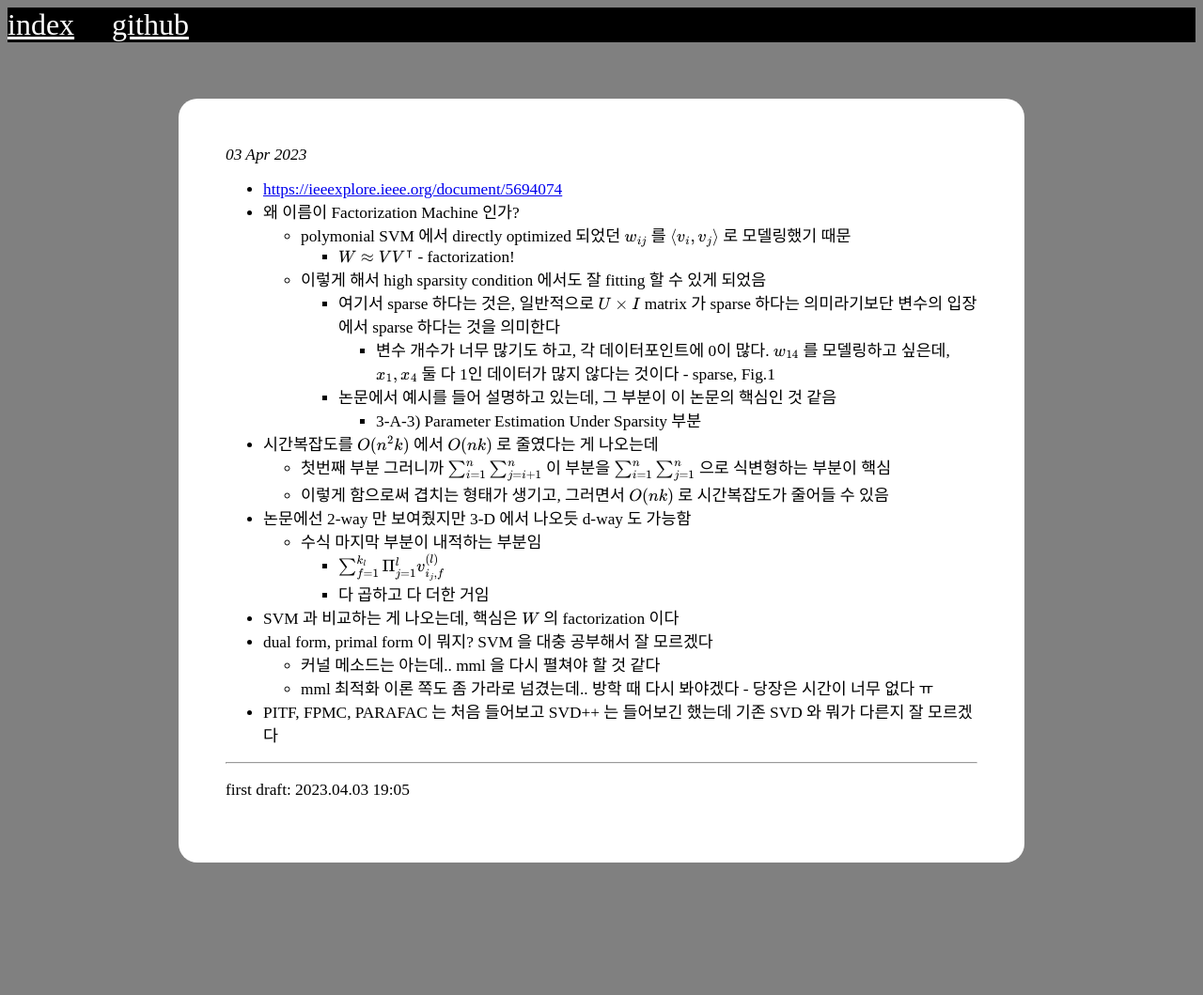
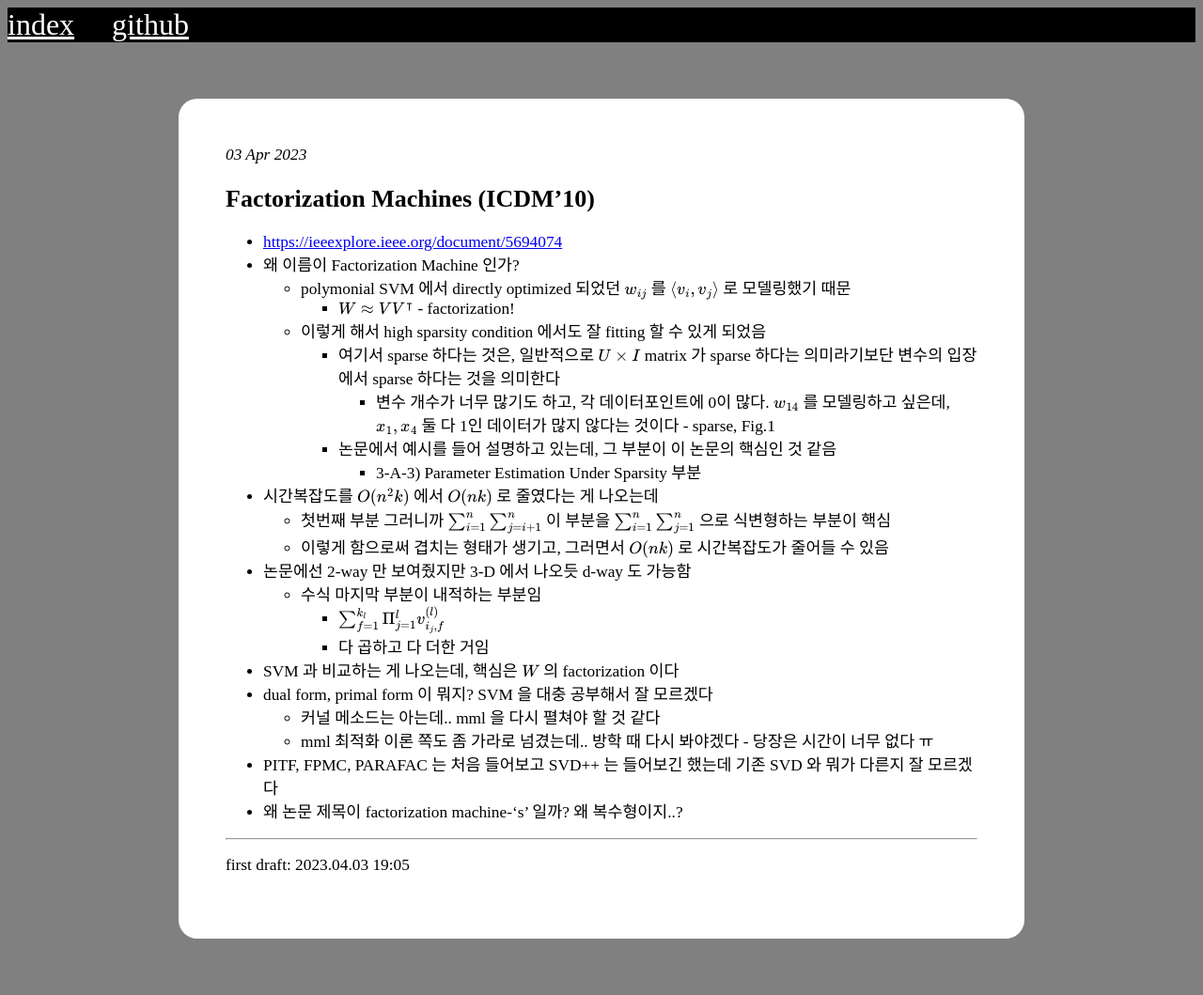
Before and after one commit to ktasha45/ktasha45.github.io, a Jekyll site: the page built from _posts/2023-04-03-factorizationMachine.md, in a window 1280 px wide. Shown: the whole page at 94% size. Built offline with Jekyll 4.4.1, drawn with Linux system fonts in a browser that asks for light colours; some web fonts are replaced; formulas are drawn with MathJax 3; before the commit the page ends 978 px from its top, so only the background shows below that.

Commit message:
factorization macine

```diff
--- a/_posts/2023-04-03-factorizationMachine.md
+++ b/_posts/2023-04-03-factorizationMachine.md
@@ -3,6 +3,7 @@ layout: post
 title:  Factorization Machines (ICDM'10)
 categories: dl
 ---
+## Factorization Machines (ICDM'10)
 - [https://ieeexplore.ieee.org/document/5694074](https://ieeexplore.ieee.org/document/5694074)
 - 왜 이름이 Factorization Machine 인가?
   - polymonial SVM 에서 directly optimized 되었던 $w_{ij}$ 를 $\langle v_i, v_j\rangle$ 로 모델링했기 때문
@@ -24,6 +25,7 @@ categories: dl
   - 커널 메소드는 아는데.. mml 을 다시 펼쳐야 할 것 같다
   - mml 최적화 이론 쪽도 좀 가라로 넘겼는데.. 방학 때 다시 봐야겠다 - 당장은 시간이 너무 없다 ㅠ
 - PITF, FPMC, PARAFAC 는 처음 들어보고 SVD++ 는 들어보긴 했는데 기존 SVD 와 뭐가 다른지 잘 모르겠다
+- 왜 논문 제목이 factorization machine-'s' 일까? 왜 복수형이지..?
 
 ---
 
```
